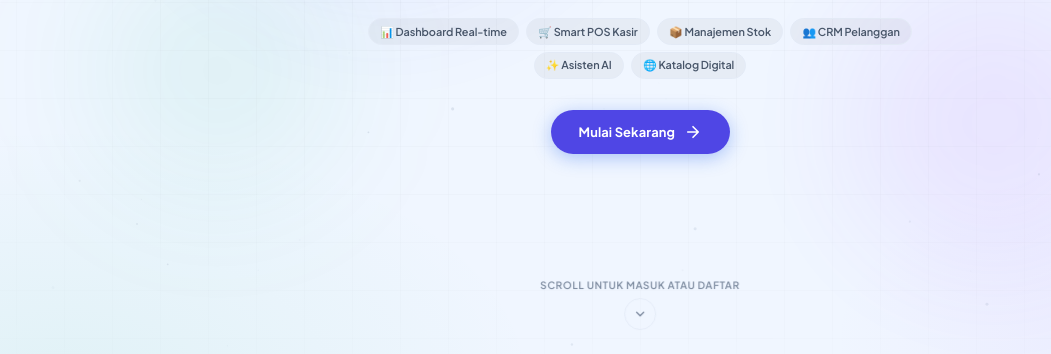
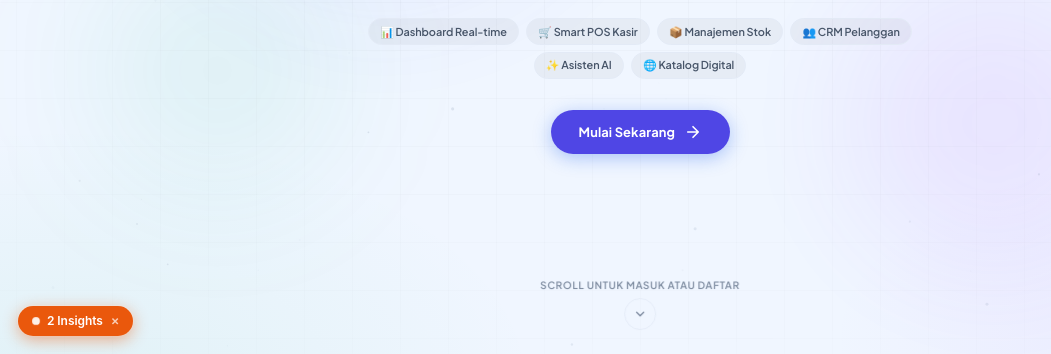
Before and after one commit to MhmmdRafliRmdhn1/KASIH-PAHAM-BOS, a website: page login.html in a window 1280 px wide. Shown: the part 446-800 px from the top of the page, without its empty margins (0-1051 px from the left). Drawn offline with Linux system fonts and the light colour scheme.

Commit message:
Tambahkan fitur Dev Inspector & Insights Overlay seperti Next.js

```diff
--- /dev/null
+++ b/dev-inspector.js
@@ -0,0 +1,520 @@
+/**
+ * TransformaUMKM Dev Inspector & Insights Overlay
+ * Mirrored after Next.js / Turbopack Dev Overlay & Insights Inspector
+ */
+(function () {
+  'use strict';
+
+  // Issue storage
+  const issues = [];
+  let currentIndex = 0;
+  let isOpen = false;
+  let isMinimized = false;
+
+  // Injected CSS for the overlay
+  const css = `
+    .dev-inspector-pill {
+      position: fixed;
+      bottom: 18px;
+      left: 18px;
+      z-index: 999999;
+      display: inline-flex;
+      align-items: center;
+      gap: 7px;
+      padding: 6px 14px;
+      border-radius: 9999px;
+      background: #18181b;
+      color: #fafafa;
+      font-family: -apple-system, BlinkMacSystemFont, "Segoe UI", Roboto, "Inter", sans-serif;
+      font-size: 12px;
+      font-weight: 600;
+      cursor: pointer;
+      box-shadow: 0 4px 14px rgba(0, 0, 0, 0.4), 0 0 0 1px rgba(255, 255, 255, 0.12);
+      transition: all 0.2s cubic-bezier(0.16, 1, 0.3, 1);
+      user-select: none;
+    }
+    .dev-inspector-pill:hover {
+      transform: translateY(-2px) scale(1.02);
+      box-shadow: 0 6px 20px rgba(0, 0, 0, 0.5), 0 0 0 1px rgba(255, 255, 255, 0.2);
+    }
+    .dev-inspector-pill.has-issues {
+      background: #ea580c;
+      color: #ffffff;
+      box-shadow: 0 4px 16px rgba(234, 88, 12, 0.45), 0 0 0 1px rgba(255, 255, 255, 0.25);
+    }
+    .dev-inspector-pill.has-issues:hover {
+      background: #c2410c;
+      box-shadow: 0 6px 22px rgba(234, 88, 12, 0.6);
+    }
+    .dev-dot-pulse {
+      width: 8px;
+      height: 8px;
+      border-radius: 50%;
+      background: #22c55e;
+      display: inline-block;
+    }
+    .dev-inspector-pill.has-issues .dev-dot-pulse {
+      background: #ffffff;
+      animation: devPulse 1.8s infinite;
+    }
+    @keyframes devPulse {
+      0%, 100% { opacity: 1; transform: scale(1); }
+      50% { opacity: 0.4; transform: scale(0.85); }
+    }
+    .dev-pill-close {
+      margin-left: 2px;
+      opacity: 0.7;
+      font-size: 13px;
+      line-height: 1;
+    }
+    .dev-pill-close:hover {
+      opacity: 1;
+    }
+
+    /* Modal Backdrop */
+    .dev-modal-backdrop {
+      position: fixed;
+      inset: 0;
+      background: rgba(0, 0, 0, 0.65);
+      backdrop-filter: blur(4px);
+      z-index: 1000000;
+      display: flex;
+      align-items: center;
+      justify-content: center;
+      padding: 20px;
+      opacity: 0;
+      pointer-events: none;
+      transition: opacity 0.2s ease;
+      font-family: -apple-system, BlinkMacSystemFont, "Segoe UI", Roboto, "Inter", sans-serif;
+    }
+    .dev-modal-backdrop.active {
+      opacity: 1;
+      pointer-events: auto;
+    }
+
+    /* Modal Box */
+    .dev-modal-box {
+      width: 100%;
+      max-width: 620px;
+      background: #111113;
+      border: 1px solid #27272a;
+      border-radius: 14px;
+      box-shadow: 0 25px 60px rgba(0, 0, 0, 0.7), 0 0 0 1px rgba(255, 255, 255, 0.05);
+      color: #f4f4f5;
+      overflow: hidden;
+      transform: scale(0.97) translateY(10px);
+      transition: transform 0.22s cubic-bezier(0.16, 1, 0.3, 1);
+    }
+    .dev-modal-backdrop.active .dev-modal-box {
+      transform: scale(1) translateY(0);
+    }
+
+    /* Modal Topbar */
+    .dev-modal-topbar {
+      display: flex;
+      align-items: center;
+      justify-content: space-between;
+      padding: 10px 16px;
+      background: #18181b;
+      border-bottom: 1px solid #27272a;
+      font-size: 12px;
+      color: #a1a1aa;
+    }
+    .dev-nav-group {
+      display: flex;
+      align-items: center;
+      gap: 10px;
+    }
+    .dev-nav-btn {
+      background: transparent;
+      border: 1px solid transparent;
+      color: #d4d4d8;
+      cursor: pointer;
+      width: 24px;
+      height: 24px;
+      border-radius: 6px;
+      display: inline-flex;
+      align-items: center;
+      justify-content: center;
+      font-size: 13px;
+      padding: 0;
+      transition: all 0.15s ease;
+    }
+    .dev-nav-btn:hover:not(:disabled) {
+      background: #27272a;
+      color: #ffffff;
+    }
+    .dev-nav-btn:disabled {
+      opacity: 0.3;
+      cursor: not-allowed;
+    }
+    .dev-counter {
+      font-weight: 600;
+      color: #fafafa;
+    }
+    .dev-top-tag {
+      display: inline-flex;
+      align-items: center;
+      gap: 6px;
+      font-size: 11px;
+      color: #94a3b8;
+    }
+    .dev-top-tag span.badge-circle {
+      width: 7px;
+      height: 7px;
+      border-radius: 50%;
+      background: #ea580c;
+    }
+
+    /* Modal Body */
+    .dev-modal-body {
+      padding: 22px 24px;
+    }
+    .dev-insight-badge {
+      display: inline-block;
+      font-size: 11px;
+      font-weight: 700;
+      text-transform: uppercase;
+      letter-spacing: 0.05em;
+      padding: 3px 9px;
+      border-radius: 6px;
+      background: rgba(234, 88, 12, 0.15);
+      color: #fb923c;
+      border: 1px solid rgba(234, 88, 12, 0.35);
+      margin-bottom: 14px;
+    }
+    .dev-insight-badge.err {
+      background: rgba(239, 68, 68, 0.15);
+      color: #f87171;
+      border-color: rgba(239, 68, 68, 0.35);
+    }
+    .dev-insight-badge.warn {
+      background: rgba(245, 158, 11, 0.15);
+      color: #fbbf24;
+      border-color: rgba(245, 158, 11, 0.35);
+    }
+    .dev-insight-badge.sec {
+      background: rgba(234, 88, 12, 0.18);
+      color: #f97316;
+      border-color: rgba(234, 88, 12, 0.4);
+    }
+    .dev-modal-title {
+      font-size: 18px;
+      font-weight: 700;
+      color: #ffffff;
+      margin: 0 0 10px 0;
+      line-height: 1.35;
+    }
+    .dev-modal-desc {
+      font-size: 13.5px;
+      color: #a1a1aa;
+      line-height: 1.6;
+      margin: 0 0 18px 0;
+    }
+
+    /* Agent Prompt Card */
+    .dev-prompt-card {
+      background: #09090b;
+      border: 1px solid #27272a;
+      border-radius: 10px;
+      padding: 14px 16px;
+      margin-bottom: 18px;
+    }
+    .dev-prompt-header {
+      display: flex;
+      align-items: center;
+      justify-content: space-between;
+      margin-bottom: 8px;
+    }
+    .dev-prompt-label {
+      font-size: 11px;
+      font-weight: 600;
+      color: #71717a;
+      text-transform: uppercase;
+      letter-spacing: 0.05em;
+    }
+    .dev-copy-btn {
+      display: inline-flex;
+      align-items: center;
+      gap: 5px;
+      background: #18181b;
+      border: 1px solid #3f3f46;
+      color: #e4e4e7;
+      font-size: 11.5px;
+      font-weight: 500;
+      padding: 4px 10px;
+      border-radius: 6px;
+      cursor: pointer;
+      transition: all 0.15s ease;
+    }
+    .dev-copy-btn:hover {
+      background: #27272a;
+      border-color: #52525b;
+      color: #ffffff;
+    }
+    .dev-copy-btn.copied {
+      background: #065f46;
+      border-color: #059669;
+      color: #34d399;
+    }
+    .dev-prompt-code {
+      font-family: "JetBrains Mono", Menlo, Consolas, Monaco, monospace;
+      font-size: 12.5px;
+      color: #e4e4e7;
+      line-height: 1.5;
+      white-space: pre-wrap;
+      word-break: break-word;
+      margin: 0;
+    }
+
+    /* Modal Footer */
+    .dev-modal-footer {
+      display: flex;
+      align-items: center;
+      justify-content: space-between;
+      font-size: 12px;
+      color: #71717a;
+      padding-top: 10px;
+      border-top: 1px solid #27272a;
+    }
+    .dev-modal-footer button {
+      background: transparent;
+      border: none;
+      color: #a1a1aa;
+      font-size: 12px;
+      cursor: pointer;
+      text-decoration: underline;
+      padding: 4px 8px;
+    }
+    .dev-modal-footer button:hover {
+      color: #ffffff;
+    }
+  `;
+
+  // Inject styles
+  const styleEl = document.createElement('style');
+  styleEl.textContent = css;
+  document.head.appendChild(styleEl);
+
+  // Create Pill element
+  const pill = document.createElement('div');
+  pill.className = 'dev-inspector-pill';
+  pill.id = 'devInspectorPill';
+  pill.innerHTML = `
+    <span class="dev-dot-pulse"></span>
+    <span id="devPillLabel">0 Issues</span>
+  `;
+  document.body.appendChild(pill);
+
+  // Create Modal Backdrop & Box
+  const modal = document.createElement('div');
+  modal.className = 'dev-modal-backdrop';
+  modal.id = 'devInspectorModal';
+  modal.innerHTML = `
+    <div class="dev-modal-box" onclick="event.stopPropagation()">
+      <div class="dev-modal-topbar">
+        <div class="dev-nav-group">
+          <button type="button" class="dev-nav-btn" id="devPrevBtn" title="Previous issue">&lsaquo;</button>
+          <span class="dev-counter" id="devIssueCounter">Insights 1/1</span>
+          <button type="button" class="dev-nav-btn" id="devNextBtn" title="Next issue">&rsaquo;</button>
+        </div>
+        <div class="dev-top-tag">
+          <span class="badge-circle"></span>
+          <span>TransformaUMKM Dev Inspector</span>
+          <button type="button" class="dev-nav-btn" id="devCloseModal" style="margin-left: 6px;" title="Tutup">&times;</button>
+        </div>
+      </div>
+      <div class="dev-modal-body">
+        <span class="dev-insight-badge sec" id="devTag">Security Insight</span>
+        <h3 class="dev-modal-title" id="devTitle">Issue Title</h3>
+        <p class="dev-modal-desc" id="devDesc">Issue Description</p>
+
+        <div class="dev-prompt-card">
+          <div class="dev-prompt-header">
+            <span class="dev-prompt-label">Agent prompt</span>
+            <button type="button" class="dev-copy-btn" id="devCopyBtn">
+              <svg width="12" height="12" viewBox="0 0 24 24" fill="none" stroke="currentColor" stroke-width="2"><rect x="9" y="9" width="13" height="13" rx="2"/><path d="M5 15H4a2 2 0 01-2-2V4a2 2 0 012-2h9a2 2 0 012 2v1"/></svg>
+              <span>Copy prompt</span>
+            </button>
+          </div>
+          <pre class="dev-prompt-code" id="devPromptCode">Run instruction here</pre>
+        </div>
+
+        <div class="dev-modal-footer">
+          <span id="devInstructionSub">Ask your coding agent to fix this issue.</span>
+          <div>
+            <button type="button" id="devDismissBtn">Tandai Selesai</button>
+          </div>
+        </div>
+      </div>
+    </div>
+  `;
+  document.body.appendChild(modal);
+
+  // Helper to add issues
+  window.addDevIssue = function (issue) {
+    issues.push({
+      category: issue.category || 'Security Insight',
+      badgeClass: issue.badgeClass || 'sec',
+      title: issue.title || 'Pemberitahuan Sistem',
+      description: issue.description || 'Tidak ada detail tambahan.',
+      agentPrompt: issue.agentPrompt || 'Periksa status aplikasi dan perbaiki masalah yang dilaporkan.',
+      instruction: issue.instruction || 'Salin prompt ini ke asisten coding Anda.'
+    });
+    updateUI();
+  };
+
+  function updateUI() {
+    const pillLabel = document.getElementById('devPillLabel');
+    if (issues.length === 0) {
+      pill.className = 'dev-inspector-pill';
+      pillLabel.textContent = 'No issues';
+      if (isOpen) closeModal();
+      return;
+    }
+
+    pill.className = 'dev-inspector-pill has-issues';
+    pillLabel.innerHTML = `${issues.length} ${issues.length === 1 ? 'Insight' : 'Insights'} &nbsp;<span class="dev-pill-close">&times;</span>`;
+
+    if (currentIndex >= issues.length) currentIndex = issues.length - 1;
+    if (currentIndex < 0) currentIndex = 0;
+
+    const current = issues[currentIndex];
+    if (!current) return;
+
+    document.getElementById('devIssueCounter').textContent = `Insights ${currentIndex + 1}/${issues.length}`;
+    document.getElementById('devPrevBtn').disabled = currentIndex === 0;
+    document.getElementById('devNextBtn').disabled = currentIndex === issues.length - 1;
+
+    const tag = document.getElementById('devTag');
+    tag.textContent = current.category;
+    tag.className = `dev-insight-badge ${current.badgeClass || 'sec'}`;
+
+    document.getElementById('devTitle').textContent = current.title;
+    document.getElementById('devDesc').textContent = current.description;
+    document.getElementById('devPromptCode').textContent = current.agentPrompt;
+    document.getElementById('devInstructionSub').textContent = current.instruction;
+  }
+
+  function openModal() {
+    if (issues.length === 0) return;
+    isOpen = true;
+    modal.classList.add('active');
+    updateUI();
+  }
+
+  function closeModal() {
+    isOpen = false;
+    modal.classList.remove('active');
+  }
+
+  // Event handlers
+  pill.addEventListener('click', (e) => {
+    if (e.target.closest('.dev-pill-close')) {
+      pill.style.display = 'none';
+      return;
+    }
+    if (issues.length > 0) openModal();
+  });
+
+  modal.addEventListener('click', closeModal);
+  document.getElementById('devCloseModal').addEventListener('click', closeModal);
+
+  document.getElementById('devPrevBtn').addEventListener('click', (e) => {
+    e.stopPropagation();
+    if (currentIndex > 0) {
+      currentIndex--;
+      updateUI();
+    }
+  });
+
+  document.getElementById('devNextBtn').addEventListener('click', (e) => {
+    e.stopPropagation();
+    if (currentIndex < issues.length - 1) {
+      currentIndex++;
+      updateUI();
+    }
+  });
+
+  document.getElementById('devDismissBtn').addEventListener('click', (e) => {
+    e.stopPropagation();
+    issues.splice(currentIndex, 1);
+    if (issues.length === 0) {
+      closeModal();
+    } else {
+      if (currentIndex >= issues.length) currentIndex = issues.length - 1;
+      updateUI();
+    }
+  });
+
+  document.getElementById('devCopyBtn').addEventListener('click', (e) => {
+    e.stopPropagation();
+    const text = document.getElementById('devPromptCode').textContent;
+    navigator.clipboard.writeText(text).then(() => {
+      const btn = document.getElementById('devCopyBtn');
+      btn.classList.add('copied');
+      btn.innerHTML = `
+        <svg width="12" height="12" viewBox="0 0 24 24" fill="none" stroke="currentColor" stroke-width="2.5"><polyline points="20 6 9 17 4 12"/></svg>
+        <span>Copied!</span>
+      `;
+      setTimeout(() => {
+        btn.classList.remove('copied');
+        btn.innerHTML = `
+          <svg width="12" height="12" viewBox="0 0 24 24" fill="none" stroke="currentColor" stroke-width="2"><rect x="9" y="9" width="13" height="13" rx="2"/><path d="M5 15H4a2 2 0 01-2-2V4a2 2 0 012-2h9a2 2 0 012 2v1"/></svg>
+          <span>Copy prompt</span>
+        `;
+      }, 2000);
+    });
+  });
+
+  // Automatically monitor and capture runtime errors
+  window.addEventListener('error', function (event) {
+    window.addDevIssue({
+      category: 'Runtime Error',
+      badgeClass: 'err',
+      title: event.message || 'Unhandled JavaScript Error',
+      description: `Terjadi error pada file ${event.filename || 'unknown'} di baris ${event.lineno || '?'}:${event.colno || '?'}.`,
+      agentPrompt: `Fix JavaScript runtime error: "${event.message}" at ${event.filename}:${event.lineno}`,
+      instruction: 'Ask your coding agent to fix this script error.'
+    });
+  });
+
+  window.addEventListener('unhandledrejection', function (event) {
+    window.addDevIssue({
+      category: 'Promise Rejection',
+      badgeClass: 'err',
+      title: 'Unhandled Promise Rejection',
+      description: String(event.reason || 'Promise rejected without catch handler.'),
+      agentPrompt: `Handle unhandled Promise rejection: ${String(event.reason)}`,
+      instruction: 'Ask your coding agent to inspect asynchronous calls.'
+    });
+  });
+
+  // Built-in starter security & configuration insights matching the user screenshot!
+  document.addEventListener('DOMContentLoaded', () => {
+    // Insight 1: Security Insight (mirrors screenshot)
+    window.addDevIssue({
+      category: 'Security Insight',
+      badgeClass: 'sec',
+      title: 'Tingkatkan keamanan penyimpanan sesi (Session Storage).',
+      description: 'Saat ini sesi login UMKM disimpan di browser localStorage. Untuk standar keamanan enterprise, disarankan menggunakan httpOnly Secure Cookie atau enkripsi token.',
+      agentPrompt: 'Audit modul otentikasi di script.js dan implementasikan enkripsi session atau token expiry otomatis.',
+      instruction: "Ask your coding agent to upgrade: Run 'next upgrade --agent=security' and follow its instructions."
+    });
+
+    // Insight 2: Network / Asset optimization insight
+    if (!document.querySelector('link[rel*="icon"]')) {
+      window.addDevIssue({
+        category: 'Asset Insight',
+        badgeClass: 'warn',
+        title: 'Tambahkan icon favicon.ico pada index.html',
+        description: 'Browser meminta favicon secara berkala. Menambahkan favicon SVG atau ICO akan mengeliminasi request 404 dari terminal live server.',
+        agentPrompt: 'Tambahkan link favicon SVG inline di <head> index.html untuk menghilangkan request 404 /favicon.ico.',
+        instruction: 'Ask your coding agent to configure the website favicon.'
+      });
+    }
+
+    updateUI();
+  });
+
+})();
```
Also changed, not shown: index.html (+2 -0 lines), login.html (+1 -0 lines), register.html (+1 -0 lines).
